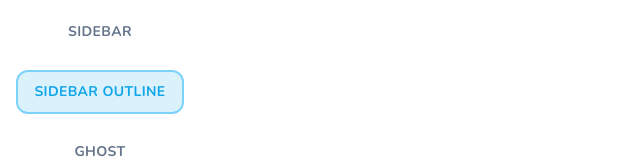
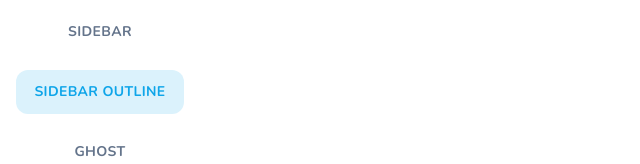
Before and after one commit to dotarjun/learnlangfree, a Next.js app: page /buttons in a window 1280 px wide. Shown: the part 546-710 px from the top of the page, without its empty margins (0-640 px from the left). Built offline with nearby package versions, Linux system fonts and the light colour scheme.

Commit message:
style: remove border from outline button
Signed-off-by: dotarjun <71163609+dotarjun@users.noreply.github.com>

```diff
--- a/components/ui/button.tsx
+++ b/components/ui/button.tsx
@@ -26,7 +26,7 @@ const buttonVariants = cva(
         sidebar:
           "bg-transparent text-slate-500 border-2 border-transparent hover:bg-slate-100 transition-none",
         sidebarOutline:
-          "bg-sky-500/15 text-sky-500 border-sky-300 border-2 hover:bg-sky-500/20 transition-none",
+          "bg-sky-500/15 text-sky-500 border-sky-300 hover:bg-sky-500/20 transition-none",
         ghost:
           "bg-transparent text-slate-500 border-transparent border-0 hover:bg-slate-100",
       },
@@ -42,7 +42,7 @@ const buttonVariants = cva(
       variant: "default",
       size: "default",
     },
-  }
+  },
 );
 
 export interface ButtonProps
@@ -61,7 +61,7 @@ const Button = React.forwardRef<HTMLButtonElement, ButtonProps>(
         {...props}
       />
     );
-  }
+  },
 );
 Button.displayName = "Button";
 
```
